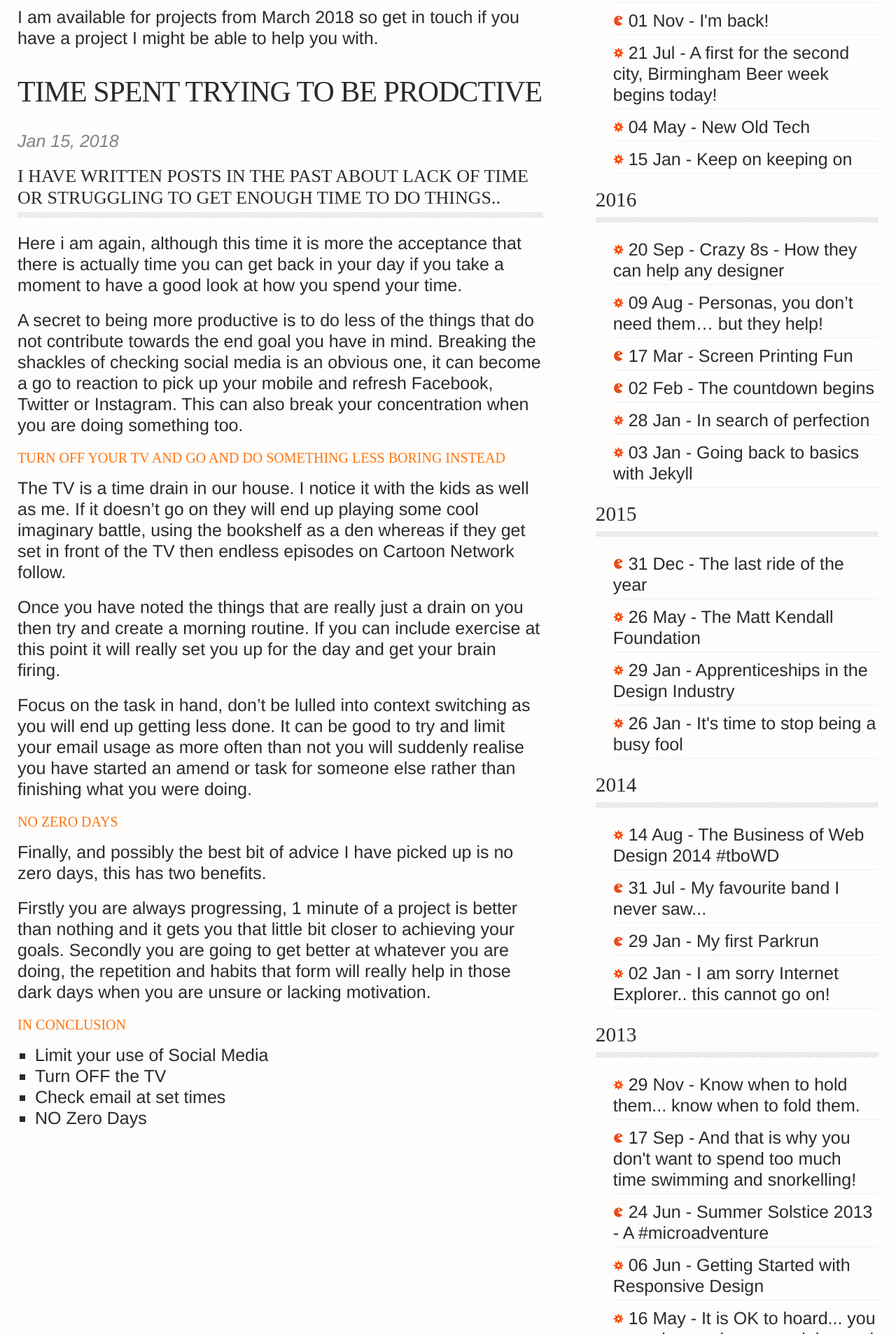
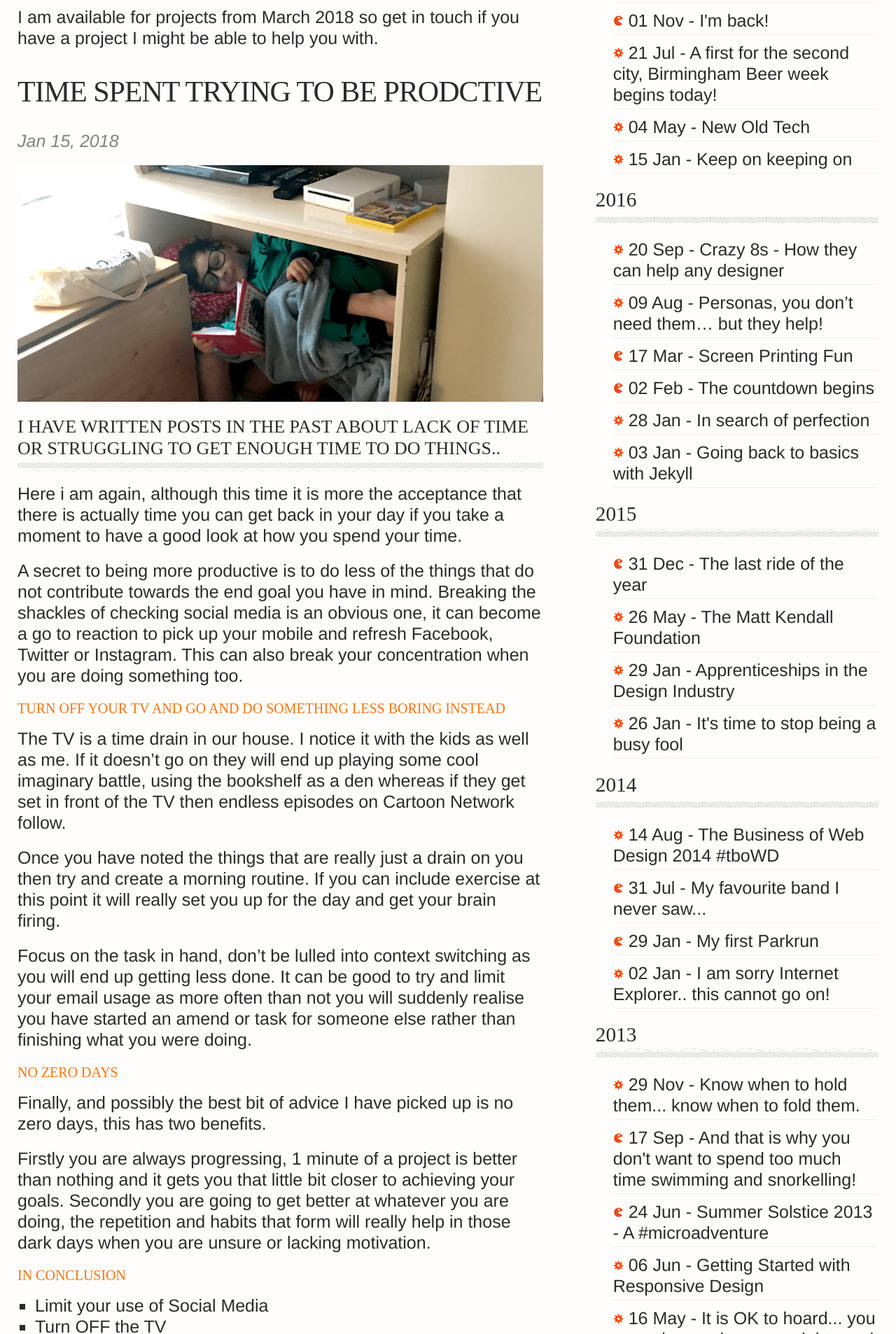
Before and after one commit to maxray/maxray.github.io, a Jekyll site: the page built from index.html, in a window 1280 px wide. Shown: the part 433-2339 px from the top of the page at 70% size. Built offline with Jekyll 4.4.1, drawn with Linux system fonts in a browser that asks for light colours.

Commit message:
Updated Time Spent Trying To Be Prodctive

```diff
--- a/_posts/2018-01-15-time-spent-trying-to-be-prodctive.markdown
+++ b/_posts/2018-01-15-time-spent-trying-to-be-prodctive.markdown
@@ -5,6 +5,7 @@ categories:
 - Work
 ---
 
+![rex_play.png](/uploads/rex_play.png)
 ### I have written posts in the past about lack of time or struggling to get enough time to do things..
 
 Here i am again, although this time it is more the acceptance that there is actually time you can get back in your day if you take a moment to have a good look at how you spend your time.
```
